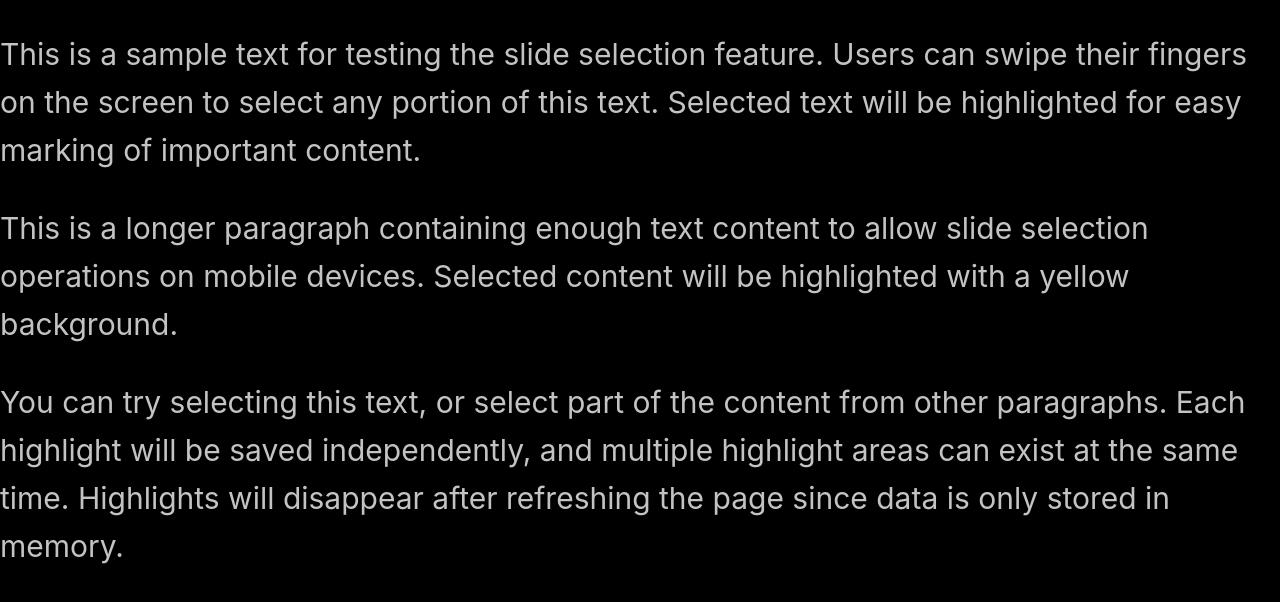
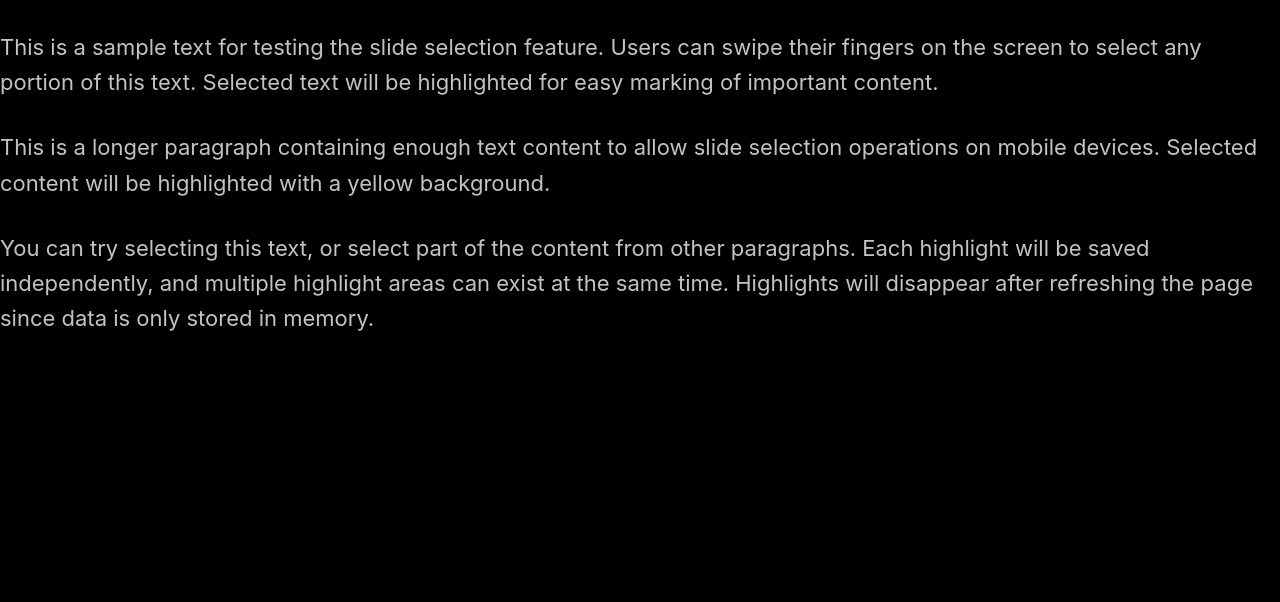
Before and after one commit to qiuyongjin/lingo-web, a Vue app: page /demo in a window 1280 px wide. Shown: the top 602 px of the page. Built offline with nearby package versions, Linux system fonts and the light colour scheme.

Commit message:
feat(SlideSelect): 新增 textColor、fontSize、fontWeight 属性
支持动态配置文字颜色、字体大小和粗细，增强组件样式灵活性

```diff
--- a/src/components/SlideSelect/index.vue
+++ b/src/components/SlideSelect/index.vue
@@ -1,11 +1,19 @@
 <script setup lang="ts">
 import { computed, onMounted, onUnmounted, ref } from 'vue'
+
+type FontWeight = 'normal' | 'bold' | 'lighter' | 'bolder' | '100' | '200' | '300' | '400' | '500' | '600' | '700' | '800' | '900'
 
 const props = withDefaults(defineProps<{
   content: string
   highlightColor?: string
+  textColor?: string
+  fontSize?: string
+  fontWeight?: FontWeight
 }>(), {
   highlightColor: 'rgb(255, 141, 40)',
+  textColor: '#c3c3c3',
+  fontSize: '22px',
+  fontWeight: 'normal',
 })
 
 const emit = defineEmits<{
@@ -242,11 +250,12 @@ onUnmounted(() => {
 <style scoped>
 .slide-select {
   box-sizing: border-box;
-  color: #c3c3c3;
+  color: v-bind(textColor);
+  font-size: v-bind(fontSize);
+  font-weight: v-bind(fontWeight);
   user-select: text;
   -webkit-user-select: text;
   cursor: text;
-  font-size: 30px;
   line-height: 1.6;
 }
 
```
